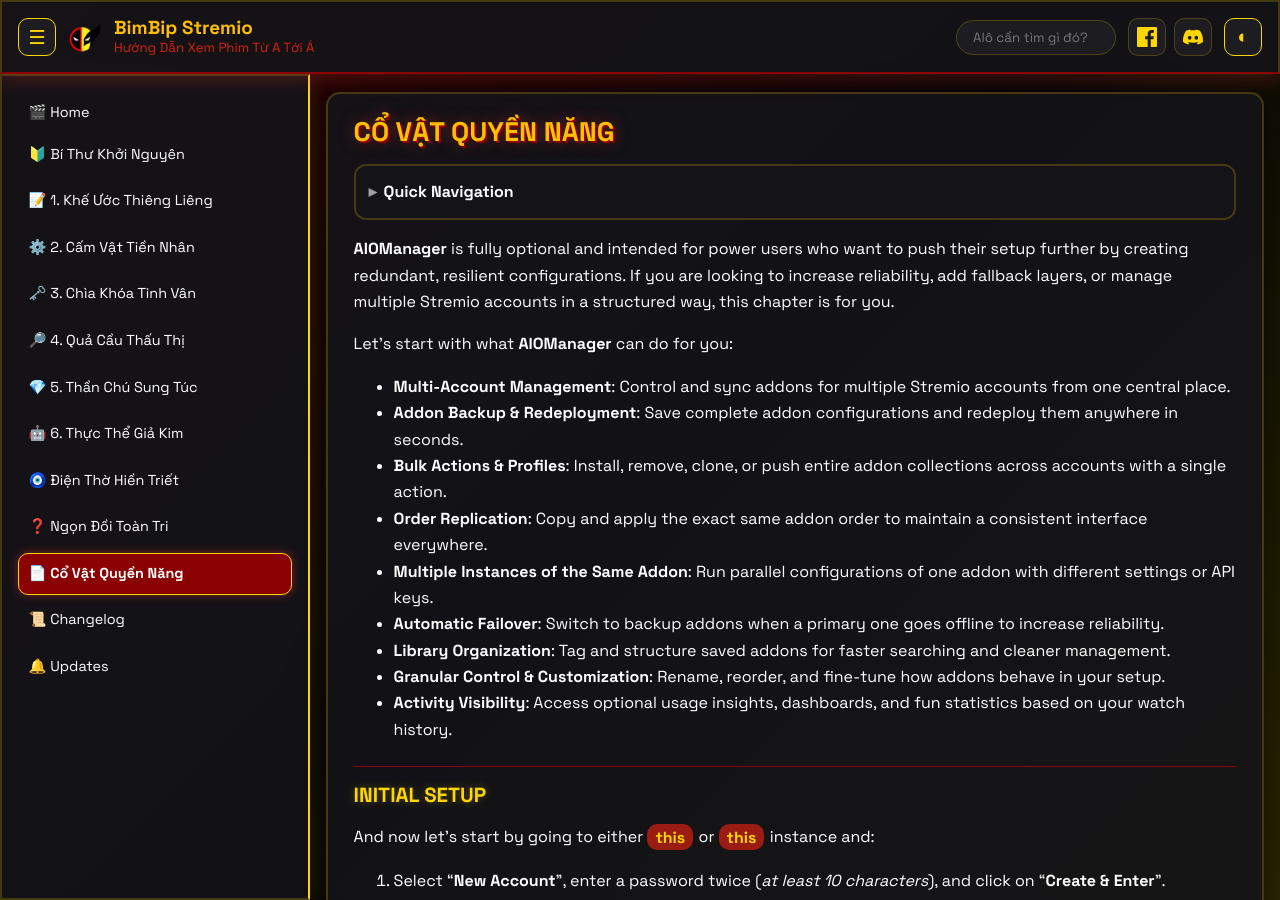
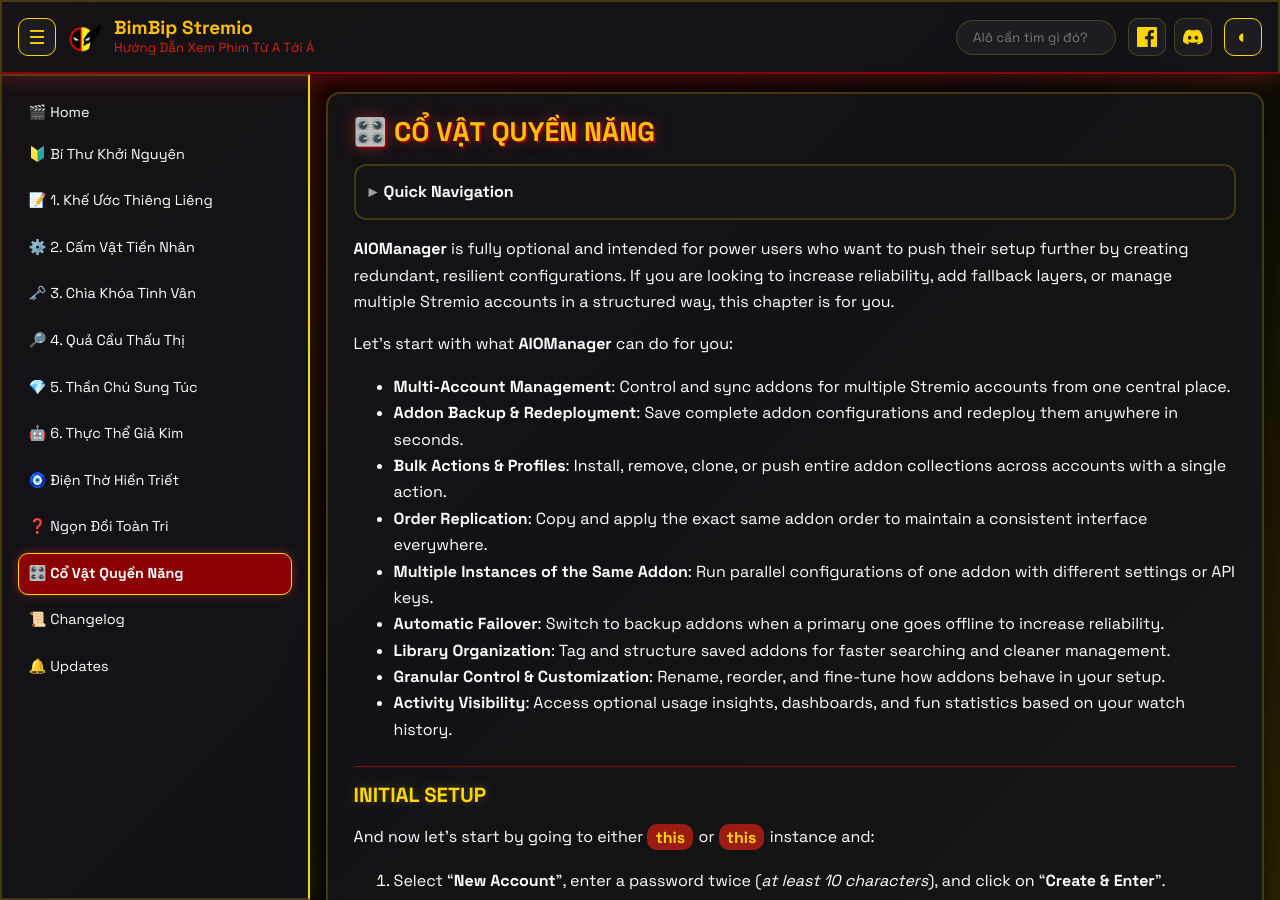
Before and after one commit to bimbipsubteam/bimbip-stremio, a Jekyll site: the page built from docs/guide/AIOManager-Setup.md, in a window 1280 px wide and 900 px high. Built offline with Jekyll 4.4.1, drawn with Linux system fonts in a browser that asks for light colours.

```diff
--- a/docs/guide/AIOManager-Setup.md
+++ b/docs/guide/AIOManager-Setup.md
@@ -1,9 +1,9 @@
 ---
 layout: guide
-title: "Cổ Vật Quyền Năng"
+title: "🎛️ Cổ Vật Quyền Năng"
 ---
 
-# Cổ Vật Quyền Năng
+# 🎛️ Cổ Vật Quyền Năng
 
 **AIOManager** is fully optional and intended for power users who want to push their setup further by creating redundant, resilient configurations. If you are looking to increase reliability, add fallback layers, or manage multiple Stremio accounts in a structured way, this chapter is for you.
 
```
